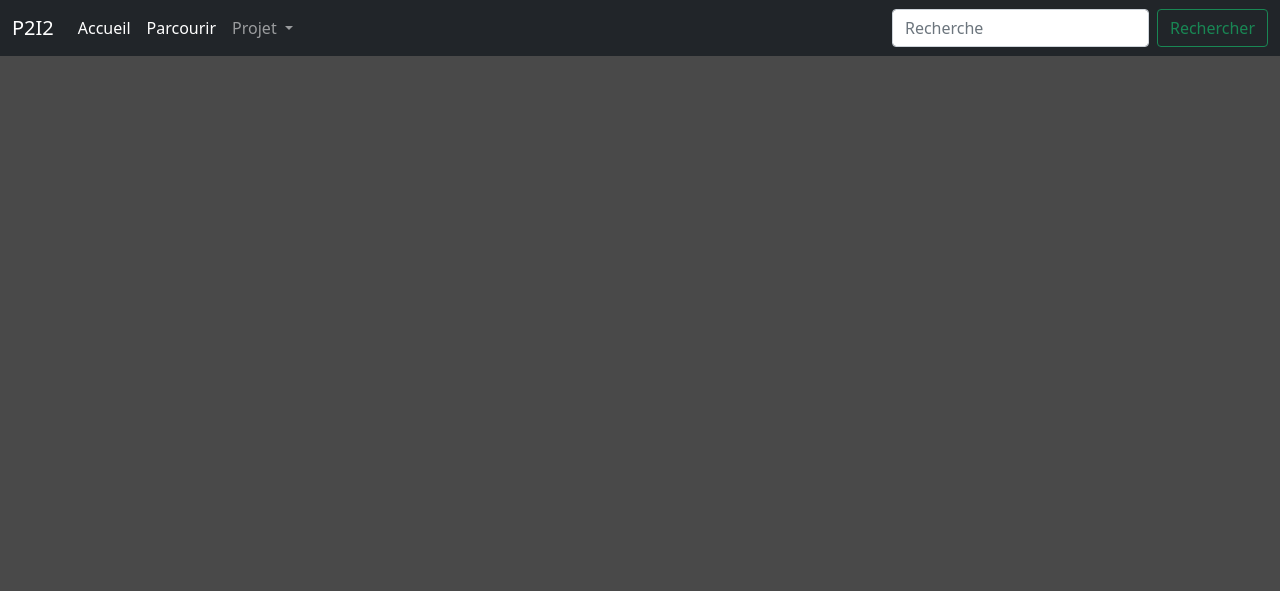
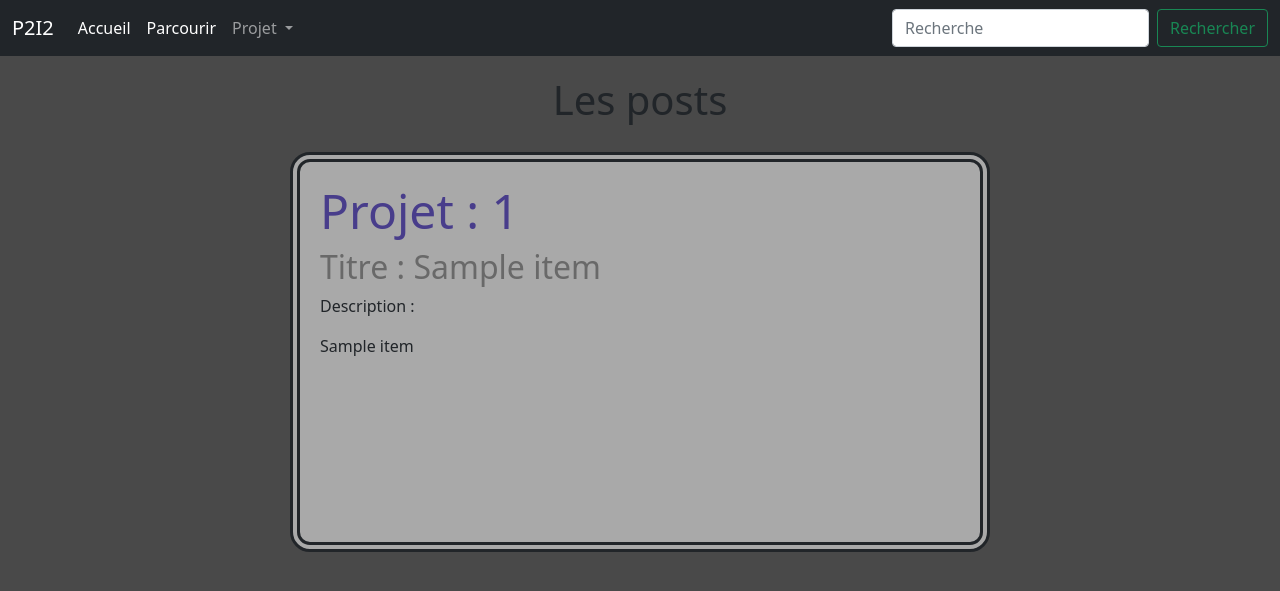
Before and after one commit to rouxmi/Bird-Democratie-Participative, a Flask app: template templates/accueil.html in a window 1280 px wide. Shown: the top 591 px of the page. Run offline with Flask 2, Linux system fonts and the light colour scheme; the template is opened without the code that fills it: most values are stand-ins (such as "Sample title", 1, 10 or a date in 2020).

Commit message:
MAJ de l'accueil - afficher les posts

```diff
--- a/app.py
+++ b/app.py
@@ -7,7 +7,13 @@ app = Flask(__name__)
 
 @app.route('/')
 def accueil():
-    return render_template('accueil.html')
+     query = "SELECT Nom,titre,posts.description FROM subs JOIN posts WHERE Numéro_projet = id_sub ORDER BY date_creation;"
+     db = sqlite3.connect('database.db')
+     cursor = db.cursor()
+     cursor.execute(query)
+     L = cursor.fetchall()
+     db.close()
+     return render_template('accueil.html',data = L)
 
 @app.route('/form')
 def form():
--- /dev/null
+++ b/static/styles/accueil.css
@@ -0,0 +1,35 @@
+body{
+    background-color: rgb(73, 73, 73);
+}
+
+h1{
+    text-align: center;
+    background-color:rgb(73, 73, 73) ;
+    padding : 20px;
+}
+
+h2{
+    font-size: 3em ;
+    color: darkslateblue;
+
+}
+
+h3{
+    font-size: 2em;
+    color :dimgray;
+}
+
+.box{
+    text-align: justify;
+    padding :20px;
+    width: 700px;
+    height: 400px;
+    background-color: darkgrey;
+    display: flex;
+    flex-direction: column;
+    align-items: flex-start;
+    margin:auto;
+    border-radius: 20px;
+    border-width: 10px;
+    border-style: double;
+}
--- a/templates/accueil.html
+++ b/templates/accueil.html
@@ -4,3 +4,19 @@
 <meta charset="UTF-8">
 <title>Acceuil</title>
 {% endblock %}
+
+{% block content %}
+<link rel="stylesheet" href='/static/styles/accueil.css' />
+<body>
+<h1> Les posts </h1>
+    {% for item in data %}
+        <div class = "box" >
+            <h2>Projet : {{item[0]}} </h2>
+            <h3>Titre : {{item[1]}}</h3>
+            <p>Description : </p>
+            <p>{{item[2]}}</p>
+        </div>
+        <h1></h1>
+    {% endfor %}
+</body>
+{% endblock %}
```
Also changed, not shown: database.db.
